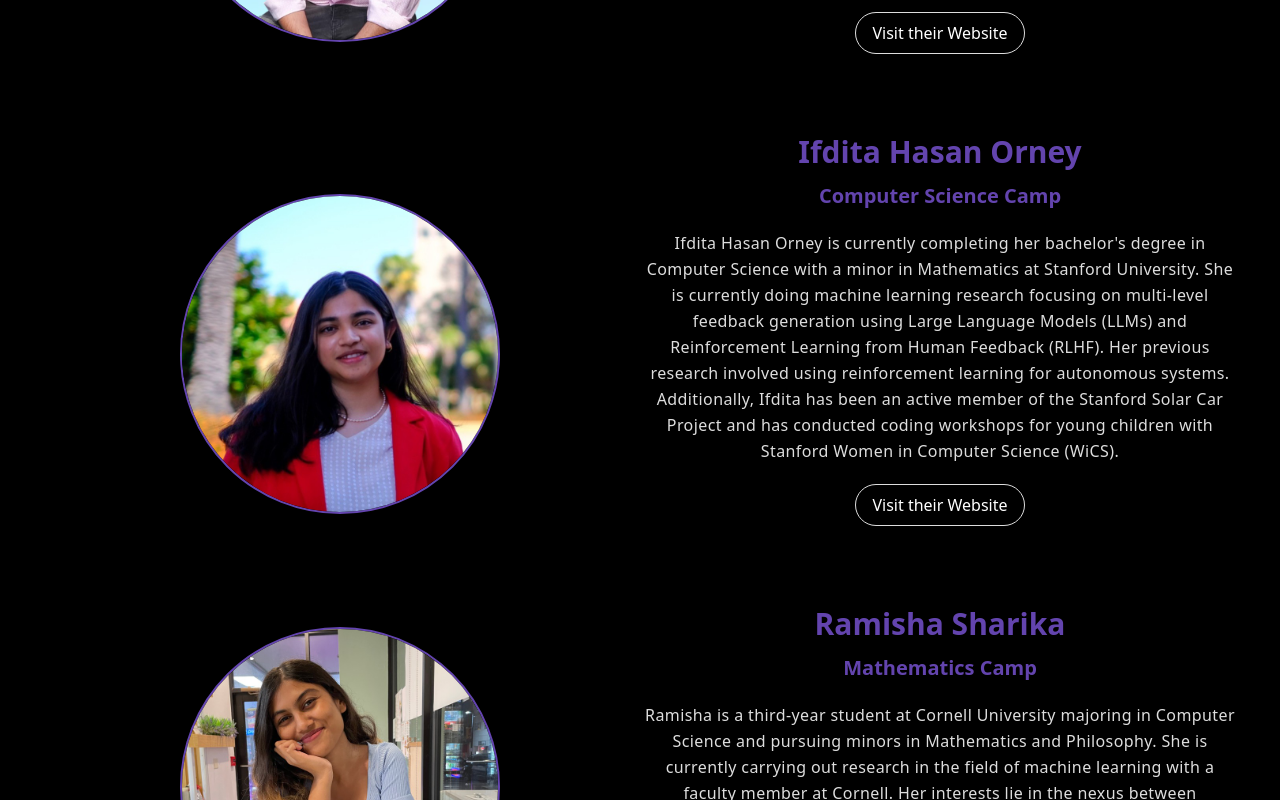
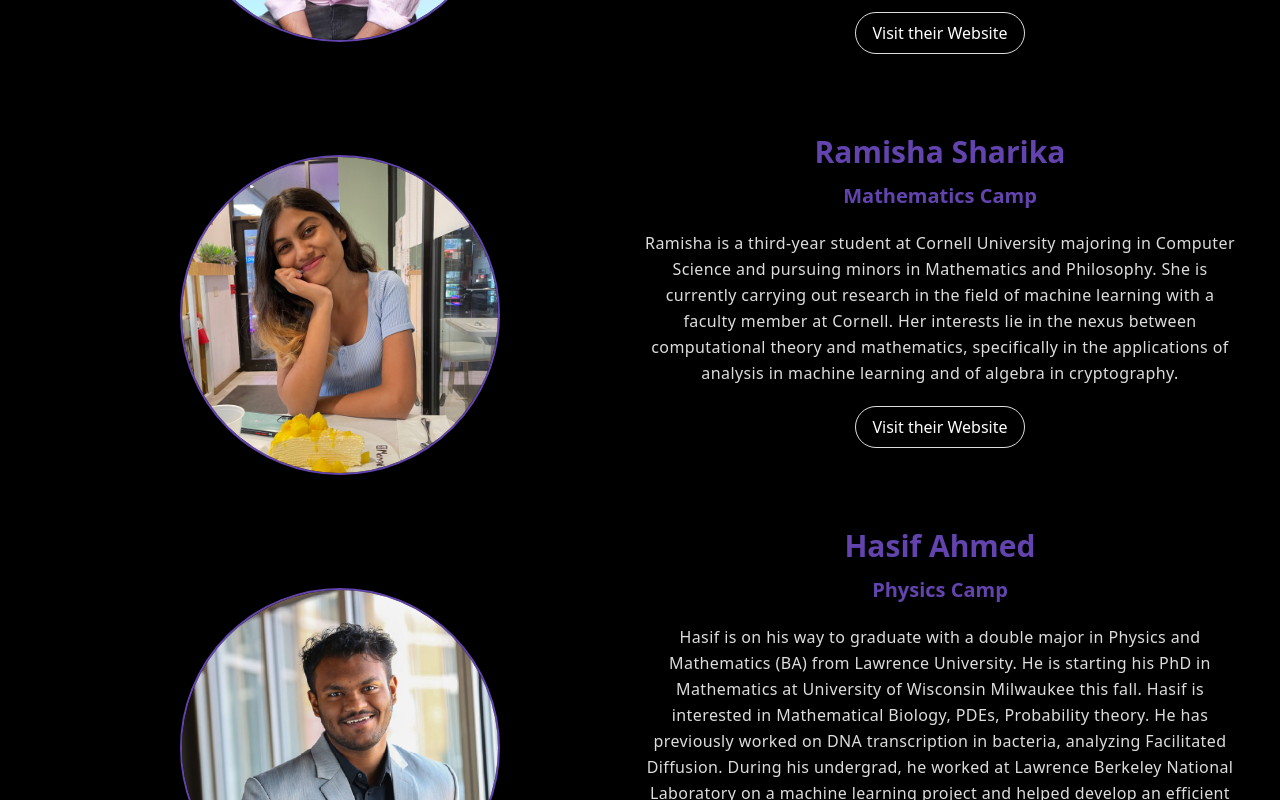
Before and after one commit to tajwarfarhan48/polynomial-camp-website, a React (Create React App) app: page / in a window 1280 px wide. Shown: the part 3700-4500 px from the top of the page. Built offline with nearby package versions, Linux system fonts and the light colour scheme.

Commit message:
Removed a team member's info

```diff
--- a/src/widgets/Team.js
+++ b/src/widgets/Team.js
@@ -3,7 +3,7 @@ import '../output.css';
 import JubayerImage from '../static/img/jubayer-image.jpg';
 import TausifImage from '../static/img/tausif-image.jpeg';
 import FarhanImage from '../static/img/farhan-image.jpeg';
-import IfditaImage from '../static/img/ifdita-image.jpeg';
+// import IfditaImage from '../static/img/ifdita-image.jpeg';
 import RamishaImage from '../static/img/ramisha-image.jpeg';
 import HasifImage from '../static/img/hasif-image.png';
 import useIfVisible from '../useIfVisible';
@@ -33,14 +33,14 @@ let teamMembers = [
         websiteLink: 'https://farhantajwar.com',
         description: "Farhan is currently working as a software developer at UT Health San Antonio. He is pursuing his bachelor's in Computer Science at the University of Texas at San Antonio. His primary interests in computer science include computer architecture and operating systems development. His previous projects include making an operating system from scratch, designing an interpreter for a proprietary programming language, and working on IoT-device classification using LLMs with a UTSA faculty member. He is passionate about making STEM education more accessible to a wider audience.",
     },
-    {
-        key: 3,
-        name: 'Ifdita Hasan Orney',
-        camp: 'Computer Science Camp',
-        image: IfditaImage,
-        websiteLink: 'https://www.linkedin.com/in/ifdita-hasan-861597218/',
-        description: "Ifdita Hasan Orney is currently completing her bachelor's degree in Computer Science with a minor in Mathematics at Stanford University. She is currently doing machine learning research focusing on multi-level feedback generation using Large Language Models (LLMs) and Reinforcement Learning from Human Feedback (RLHF). Her previous research involved using reinforcement learning for autonomous systems. Additionally, Ifdita has been an active member of the Stanford Solar Car Project and has conducted coding workshops for young children with Stanford Women in Computer Science (WiCS).",
-    },
+    // {
+    //     key: 3,
+    //     name: 'Ifdita Hasan Orney',
+    //     camp: 'Computer Science Camp',
+    //     image: IfditaImage,
+    //     websiteLink: 'https://www.linkedin.com/in/ifdita-hasan-861597218/',
+    //     description: "Ifdita Hasan Orney is currently completing her bachelor's degree in Computer Science with a minor in Mathematics at Stanford University. She is currently doing machine learning research focusing on multi-level feedback generation using Large Language Models (LLMs) and Reinforcement Learning from Human Feedback (RLHF). Her previous research involved using reinforcement learning for autonomous systems. Additionally, Ifdita has been an active member of the Stanford Solar Car Project and has conducted coding workshops for young children with Stanford Women in Computer Science (WiCS).",
+    // },
     {
         key: 4,
         name: 'Ramisha Sharika',
```
